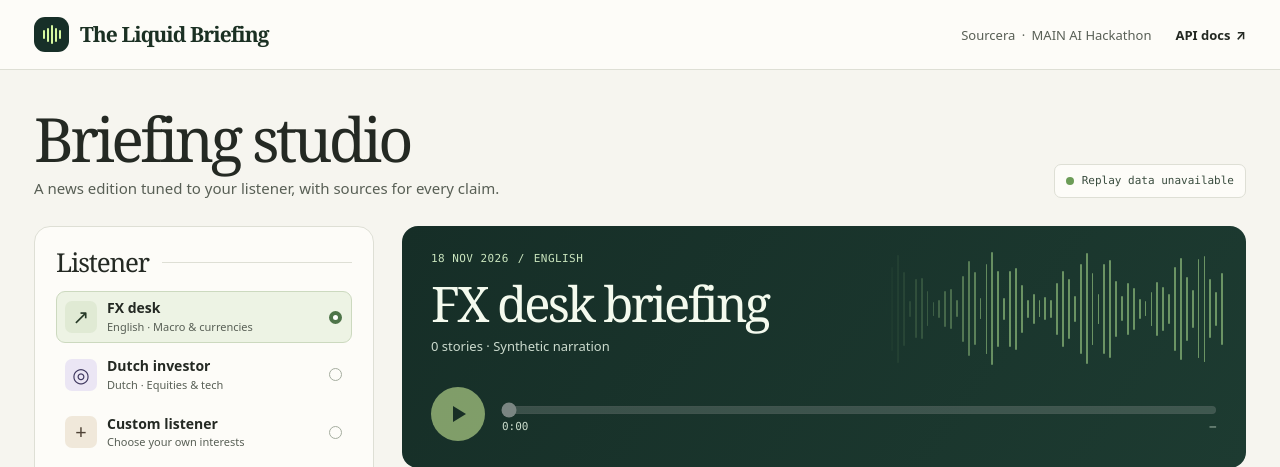
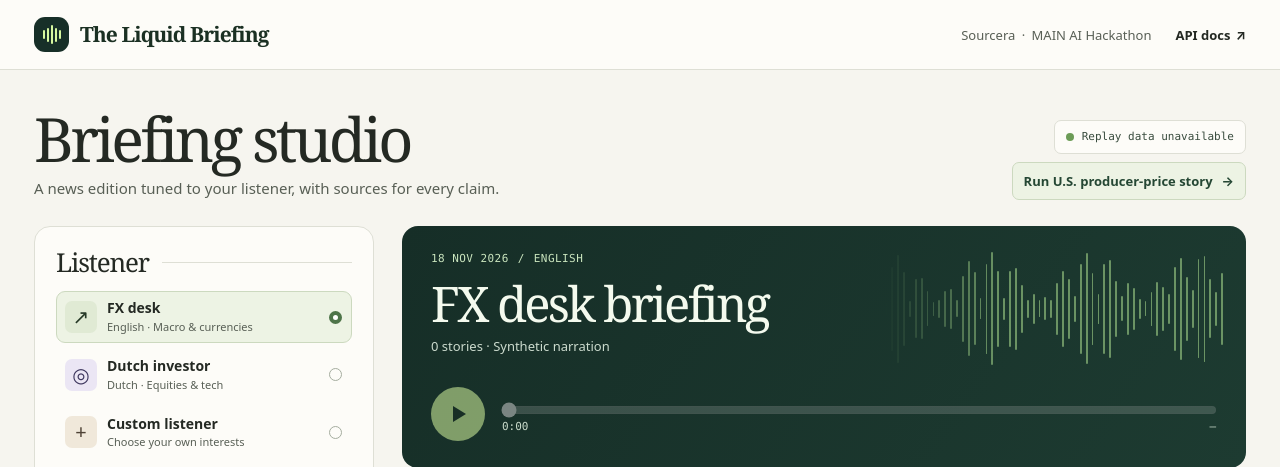
Before and after one commit to RaulRohjans/hackaton-sourcera, a FastAPI app: page / in a window 1280 px wide. Shown: the top 467 px of the page. Run offline with FastAPI, Linux system fonts and the light colour scheme; data that the repository does not hold is empty.

Commit message:
Improvements to the app

```diff
--- a/briefing/engine.py
+++ b/briefing/engine.py
@@ -121,6 +121,8 @@ def rank(catalog: list[VerifiedStory], request: BriefingRequest) -> list[Candida
                 if f" {key} " in f" {query} " for topic in topics}
     candidates = []
     for story in catalog:
+        if request.story_id is not None and story.review.id != request.story_id:
+            continue
         age = as_of - story.published_at
         if not timedelta(0) <= age <= timedelta(days=7):
             continue
@@ -138,7 +140,7 @@ def rank(catalog: list[VerifiedStory], request: BriefingRequest) -> list[Candida
             elif overlap:
                 matches.append(topic)
                 match_scores.append(0.6 * len(overlap))
-        if not matches:
+        if not matches and request.story_id is None:
             continue
 
         claims = []
@@ -158,7 +160,7 @@ def rank(catalog: list[VerifiedStory], request: BriefingRequest) -> list[Candida
             claims.append(Claim(id=fact.id, kind=fact.kind, text=text, spoken=speech, sources=eligible))
         if not claims or claims[0].id != story.review.facts[0].id:
             continue
-        score = 2 * max(match_scores) + sum(match_scores) + story.review.priority * 0.2
+        score = 2 * max(match_scores, default=0) + sum(match_scores) + story.review.priority * 0.2
         score -= age.total_seconds() / 86400 * 0.13
         candidates.append(Candidate(
             story.review.id, story.review.titles[profile.language], score, matches, claims
@@ -310,6 +312,9 @@ def assemble(settings: Settings, catalog: list[VerifiedStory], request: Briefing
     if not story_results:
         notice = ("Geen gecontroleerde verhalen passen bij je interesses voor deze editie." if language == "nl"
                   else "No reviewed stories matched those interests for this replay date.")
+        if request.story_id is not None:
+            notice = ("Dit verhaal is niet beschikbaar voor deze editie." if language == "nl"
+                      else "This story is unavailable for this replay date.")
     script = "\n\n".join(paragraphs) if story_results else ""
     overview = "\n\n".join(f"{story.title}\n{story.summary}" for story in story_results)
     return Briefing(
--- a/briefing/models.py
+++ b/briefing/models.py
@@ -29,6 +29,7 @@ class BriefingRequest(BaseModel):
     profile: Profile
     as_of: AwareDatetime = REPLAY
     use_ai: bool = True
+    story_id: str | None = Field(default=None, min_length=1, max_length=80)
 
 
 PRESETS = {
--- a/briefing/static/studio.css
+++ b/briefing/static/studio.css
@@ -57,12 +57,20 @@ nav { display: flex; align-items: center; gap: 24px; font-size: 13px; white-spac
   margin: 0 0 8px; font: 500 clamp(40px, 5vw, 61px)/.99 var(--serif); letter-spacing: -.06em;
 }
 .workspace-heading p { margin: 0; color: var(--muted); font-size: 15px; line-height: 1.5; }
+.workspace-actions { display: flex; flex-direction: column; align-items: flex-end; gap: 6px; }
 .replay-stats {
   display: flex; align-items: center; gap: 8px; padding: 8px 11px; border: 1px solid var(--line);
   border-radius: 7px; color: #394c3e; background: var(--panel); white-space: nowrap;
   font: 11px/1.4 var(--mono); margin-bottom: 2px;
 }
 .replay-indicator { width: 8px; height: 8px; flex: none; border-radius: 50%; background: #6c9c57; }
+.story-demo {
+  display: inline-flex; align-items: center; gap: 9px; min-height: 38px; padding: 7px 11px;
+  border: 1px solid #ccd9bf; border-radius: 7px; color: #254734; background: #edf3e4;
+  font-size: 13px; font-weight: 680;
+}
+.story-demo:hover:enabled { background: #e2edd7; }
+.story-demo:disabled { opacity: .65; }
 
 .studio-grid { display: grid; grid-template-columns: minmax(300px, 340px) minmax(0, 1fr); gap: 28px; align-items: start; }
 .settings { background: var(--panel); border: 1px solid var(--line); border-radius: 16px; padding: 21px; }
@@ -190,6 +198,7 @@ form { display: grid; gap: 13px; }
 }
 @media (max-width: 730px) {
   .workspace-heading { flex-wrap: wrap; align-items: flex-start; gap: 13px; }
+  .workspace-actions { align-items: flex-start; }
   .studio-grid { grid-template-columns: minmax(0, 1fr); gap: 18px; }
   .settings { padding: 16px; }
   .workspace { padding-top: 27px; }
--- a/briefing/static/studio.js
+++ b/briefing/static/studio.js
@@ -6,6 +6,7 @@ const edition = byId("edition");
 const status = byId("status");
 const audio = byId("audio");
 const play = byId("play");
+const storyDemo = byId("story-demo");
 const seek = byId("seek");
 const fallback = byId("local-audio");
 const textDownload = byId("download-text");
@@ -122,7 +123,7 @@ function playerState() {
   byId("edition-label").textContent = [stories, narration, label].filter(Boolean).join(" · ");
 }
 
-function render(result, preset) {
+function render(result, preset, storyId) {
   briefing = result;
   edition.lang = result.profile.language;
   const copy = COPY[result.profile.language];
@@ -138,7 +139,7 @@ function render(result, preset) {
   byId("current-time").textContent = "0:00";
   const hasStories = result.stories.length > 0;
   byId("duration").textContent = hasStories ? `~${timecode(result.estimated_seconds)}` : "—";
-  byId("edition-title").textContent = copy.titles[preset];
+  byId("edition-title").textContent = (storyId && result.stories[0]?.title) || copy.titles[preset];
   byId("edition-language").textContent = copy.language;
   byId("edition-date").textContent = formatDate(result.as_of, result.profile.language, true);
   byId("readout-heading").textContent = copy.shortRead;
@@ -184,18 +185,23 @@ function readProfile() {
   return values;
 }
 
-async function generate(useAI = true) {
-  if (generating || !form.reportValidity()) return;
-  generating = true;
+function updateDemoButton() {
+  storyDemo.disabled = !replay || generating || loadingAudio;
+}
+
+async function generate({ useAI = true, storyId = null } = {}) {
+  if (generating || (!storyId && !form.reportValidity())) return;
   const preset = activePreset;
   const profile = readProfile();
+  if (storyId) profile.interests = "U.S. producer prices";
   if (!profile.interests.trim()) {
-    generating = false;
     status.textContent = "Enter the topics you want to hear about.";
     byId("interests").focus();
     return;
   }
-  const asOf = `${byId("replay-date").value}T23:59:59Z`;
+  generating = true;
+  updateDemoButton();
+  const asOf = storyId ? replay.as_of : `${byId("replay-date").value}T23:59:59Z`;
   edition.setAttribute("aria-busy", "true");
   byId("generate").disabled = true;
   play.disabled = true;
@@ -206,15 +212,17 @@ async function generate(useAI = true) {
     const result = await jsonRequest("/api/briefings", {
       method: "POST",
       headers: { "Content-Type": "application/json" },
-      body: JSON.stringify({ profile, as_of: asOf, use_ai: useAI }),
+      body: JSON.stringify({ profile, as_of: asOf, use_ai: useAI, story_id: storyId }),
     });
-    render(result, preset);
+    render(result, preset, storyId);
+    return result;
   } catch (error) {
     status.textContent = error.message;
   } finally {
     edition.setAttribute("aria-busy", "false");
     byId("generate").disabled = false;
     generating = false;
+    updateDemoButton();
     play.disabled = loadingAudio || !briefing?.stories.length;
   }
 }
@@ -229,6 +237,7 @@ async function playBriefing(local = false) {
   }
 
   loadingAudio = true;
+  updateDemoButton();
   play.disabled = true;
   fallback.hidden = true;
   status.textContent = "Creating narration…";
@@ -248,6 +257,7 @@ async function playBriefing(local = false) {
     fallback.hidden = local || replay.audio_provider !== "elevenlabs";
   } finally {
     loadingAudio = false;
+    updateDemoButton();
     play.disabled = generating || !briefing?.stories.length;
   }
 }
@@ -284,6 +294,11 @@ seek.addEventListener("input", () => {
 });
 play.addEventListener("click", () => playBriefing());
 fallback.addEventListener("click", () => playBriefing(true));
+storyDemo.addEventListener("click", async () => {
+  edition.scrollIntoView({ block: "nearest" });
+  const result = await generate({ storyId: storyDemo.dataset.storyId });
+  if (result?.stories.length) await playBriefing();
+});
 
 form.addEventListener("input", (event) => {
   if (event.target.name !== "date") setPreset("custom");
@@ -317,7 +332,8 @@ async function start() {
     byId("replay-stats").textContent = replay.article_count > 0
       ? `Replay · ${count} articles · ${replay.stories} reviewed stories`
       : "Replay data unavailable";
-    await generate(false);
+    updateDemoButton();
+    await generate({ useAI: false });
   } catch {
     edition.setAttribute("aria-busy", "false");
     byId("edition-label").textContent = "Replay unavailable";
--- a/briefing/templates/index.html
+++ b/briefing/templates/index.html
@@ -28,7 +28,12 @@
         <h1>Briefing studio</h1>
         <p>A news edition tuned to your listener, with sources for every claim.</p>
       </div>
-      <div class="replay-stats"><span class="replay-indicator"></span><span id="replay-stats">Historical replay</span></div>
+      <div class="workspace-actions">
+        <div class="replay-stats"><span class="replay-indicator"></span><span id="replay-stats">Historical replay</span></div>
+        <button class="story-demo" type="button" id="story-demo" data-story-id="us-ppi" aria-controls="edition" disabled>
+          Run U.S. producer-price story <span aria-hidden="true">→</span>
+        </button>
+      </div>
     </header>
 
     <div class="studio-grid">
```
Also changed, not shown: README.md.
